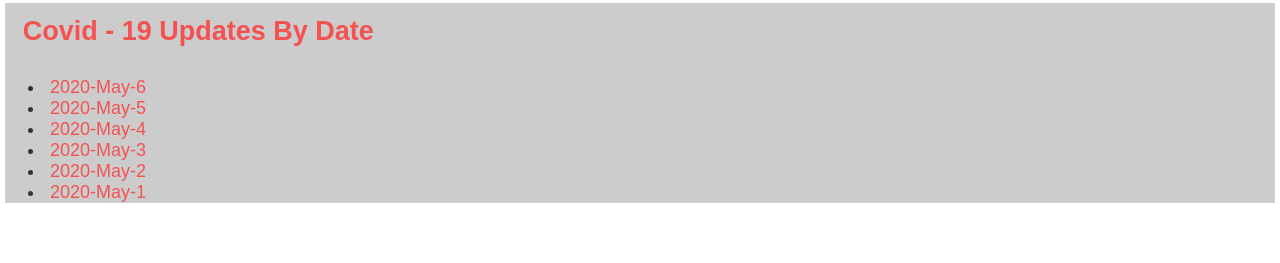
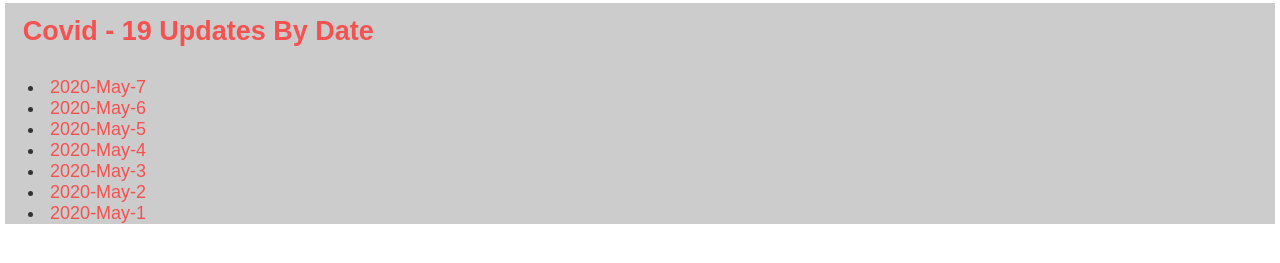
Before and after one commit to BMBW/Covid-19-Updates, a plain HTML site: page index.html in a window 1280 px wide. Shown: the part 123-386 px from the top of the page. Drawn offline with Linux system fonts and the light colour scheme.

Commit message:
Updated Home Page for May 7th 2020

```diff
--- a/index.html
+++ b/index.html
@@ -19,6 +19,7 @@
   <h2>Covid - 19 Updates By Date</h2>
 
 <ul>
+  <li><a href="May72020/May7_2020.html">2020-May-7</a></li>
   <li><a href="May62020/May6_2020.html">2020-May-6</a></li>
   <li><a href="May52020/May5_2020.html">2020-May-5</a></li>
   <li><a href="May42020/May4_2020.html">2020-May-4</a></li>
```
